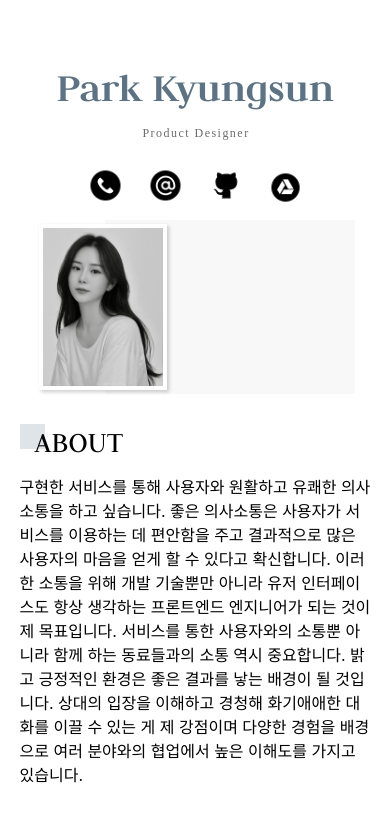
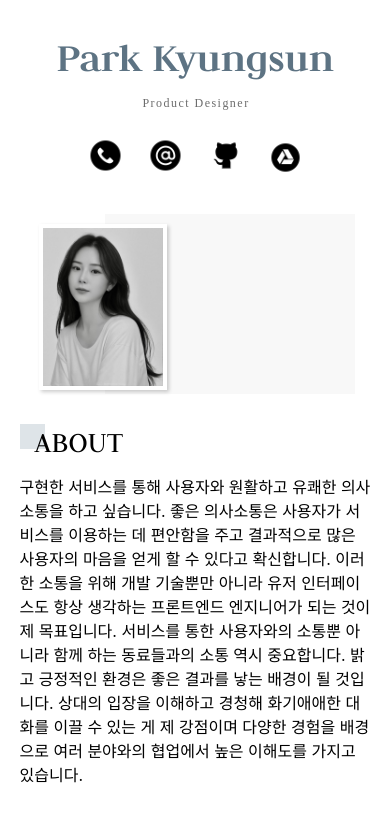
Before and after one commit to kyungsunnee/kyungsunnee.github.io, a React (Create React App) app: page / in a window 390 px wide. Shown: the top 822 px of the page. Built offline with nearby package versions, Linux system fonts and the light colour scheme.

Commit message:
231109 update3

```diff
--- a/src/App.css
+++ b/src/App.css
@@ -183,7 +183,7 @@ top: 50px;
 @media (max-width: 600px) {
 
   .Header {
-    border-top: 60px solid white;
+    border-top: 30px solid white;
     position: fixed; /* 고정 위치 */
     top: 0; /* 화면 상단에 고정 */
     left: 0; /* 화면 좌측에 고정 */
```
